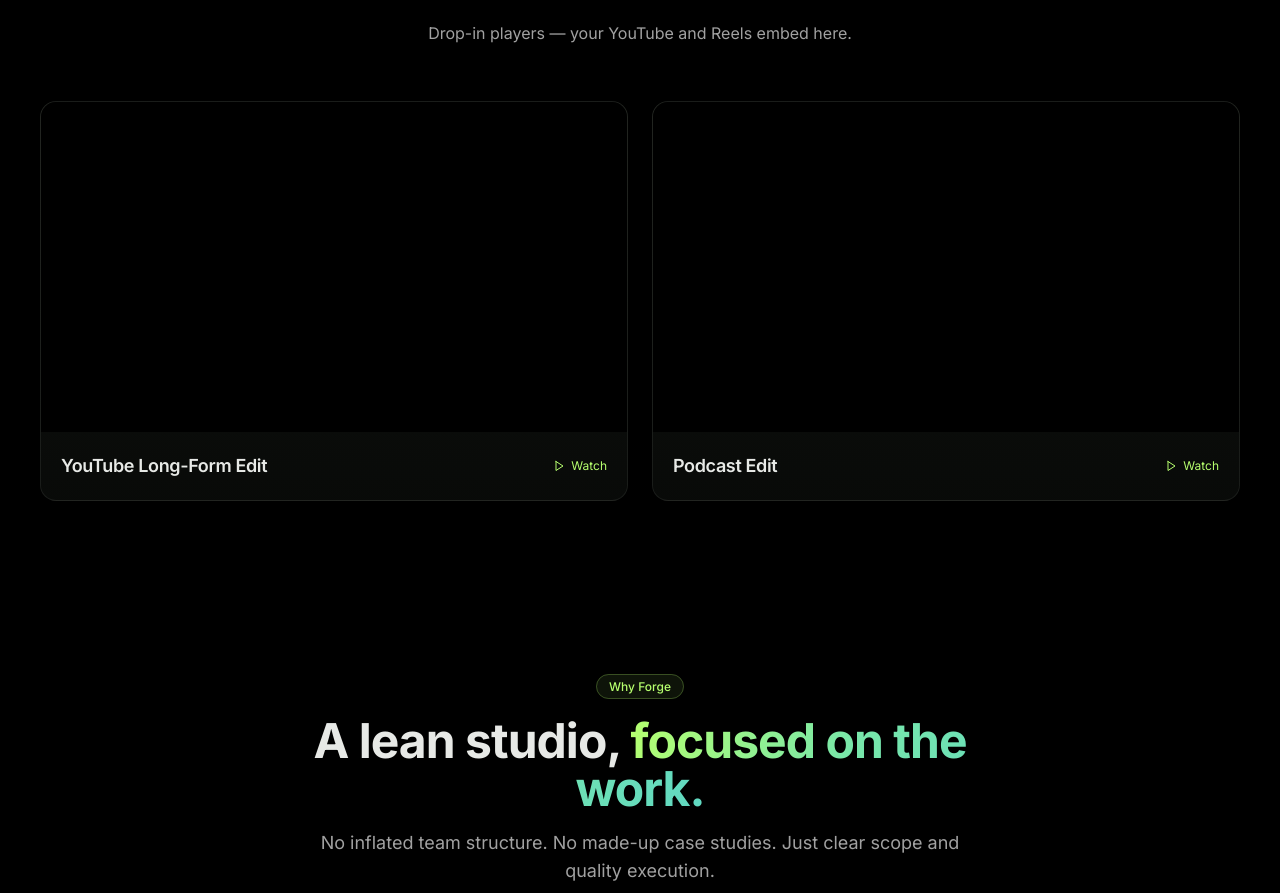
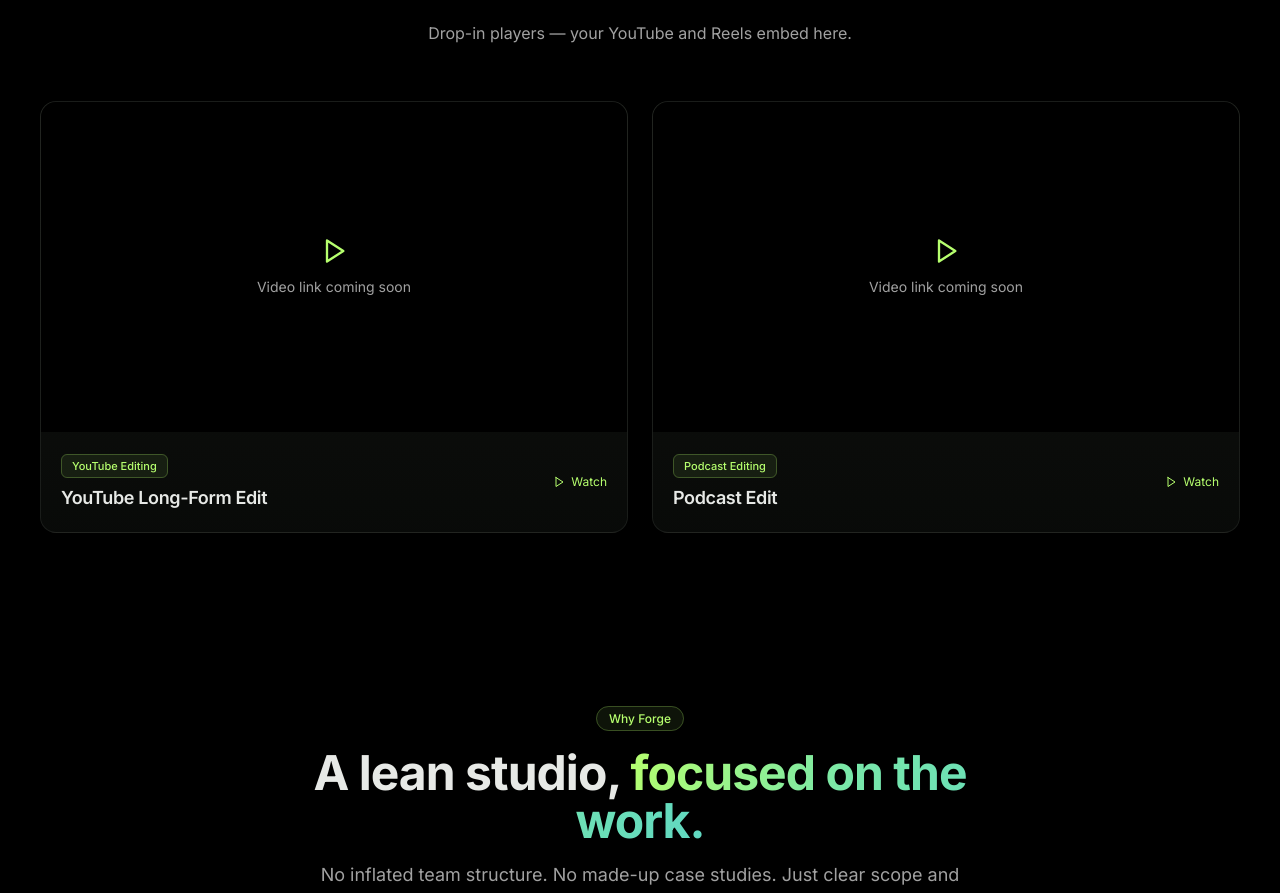
Before and after one commit to mirzahasnain-git/forge-studio-website, a React (Vite) app: page / in a window 1280 px wide. Shown: the part 2898-3791 px from the top of the page. Built offline with nearby package versions, Linux system fonts and the light colour scheme.

Commit message:
Add YouTube and podcast showreel cards

```diff
--- a/src/components/Showreel.jsx
+++ b/src/components/Showreel.jsx
@@ -25,7 +25,8 @@ const Showreel = () => {
           {showreels.map((r) => (
             <Reveal key={r.id}>
               <div className="card-dark rounded-2xl overflow-hidden">
-                <div className="relative aspect-video bg-black">
+                <div className="relative aspect-video bg-black flex items-center justify-center">
+                  {r.embed ? (
                     <iframe
                       src={r.embed}
                       title={r.title}
@@ -33,11 +34,20 @@ const Showreel = () => {
                       allow="accelerometer; autoplay; clipboard-write; encrypted-media; gyroscope; picture-in-picture"
                       allowFullScreen
                     />
+                  ) : (
+                    <div className="text-center px-6">
+                      <Play size={28} className="mx-auto text-lime mb-3" />
+                      <p className="text-sm text-neutral-400">Video link coming soon</p>
                     </div>
-                <div className="p-5 flex items-center justify-between">
-                  <h4 className="font-display text-lg font-semibold">
+                  )}
+                </div>
+                <div className="p-5 flex items-center justify-between gap-4">
+                  <div>
+                    <span className="tag-pill px-2.5 py-1 rounded-md text-[11px] font-medium">{r.type}</span>
+                    <h4 className="font-display text-lg font-semibold mt-2">
                       {r.title}
                     </h4>
+                  </div>
                   <span className="inline-flex items-center gap-1.5 text-xs text-lime">
                     <Play size={12} /> Watch
                   </span>
```
Lines whose indentation alone changed are shown as unchanged.
